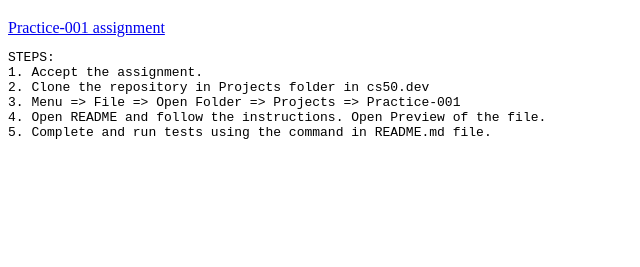
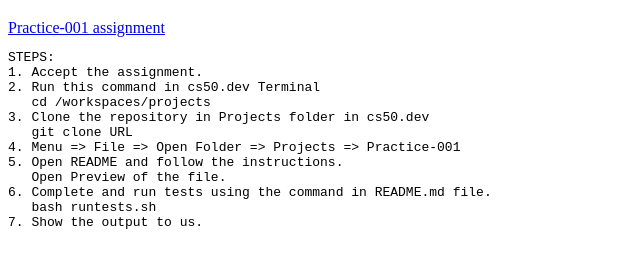
Before and after one commit to nsrit42/website, a plain HTML site: page docs/clab/index.html in a window 1280 px wide. Shown: the part 61-328 px from the top of the page, without its empty margins (0-640 px from the left). Drawn offline with Linux system fonts and the light colour scheme.

Commit message:
detailed steps

```diff
--- a/docs/clab/index.html
+++ b/docs/clab/index.html
@@ -12,10 +12,16 @@
     <pre>
 STEPS:
 1. Accept the assignment.
-2. Clone the repository in Projects folder in cs50.dev
-3. Menu => File => Open Folder => Projects => Practice-001
-4. Open README and follow the instructions. Open Preview of the file.
-5. Complete and run tests using the command in README.md file.
+2. Run this command in cs50.dev Terminal
+   cd /workspaces/projects
+3. Clone the repository in Projects folder in cs50.dev
+   git clone URL
+4. Menu => File => Open Folder => Projects => Practice-001
+5. Open README and follow the instructions.
+   Open Preview of the file.
+6. Complete and run tests using the command in README.md file.
+   bash runtests.sh
+7. Show the output to us.
     </pre>
 </body>
 </html>
```
